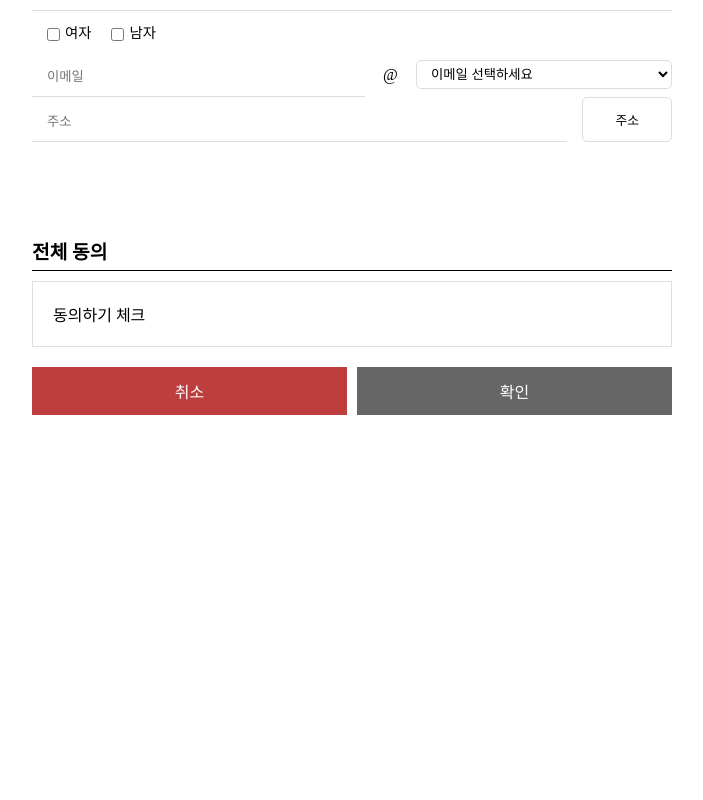
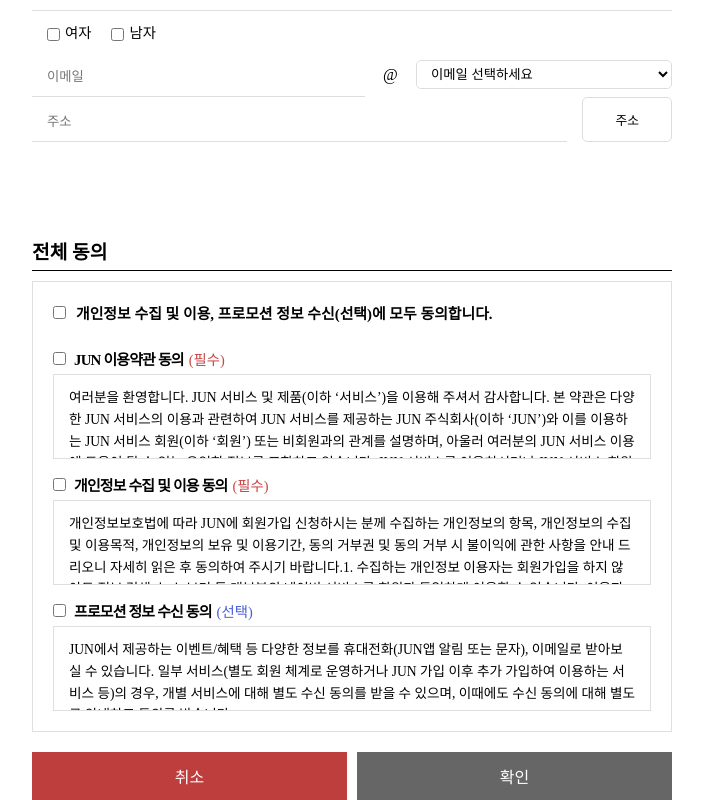
Before and after one commit to gemkim/JS_WEB, a React (Create React App) app: page /join-us in a window 1280 px wide. Shown: the part 466-1266 px from the top of the page, without its empty margins (288-991 px from the left). Before the commit the page ends 881 px from the top, so only its background shows below. Built offline with nearby package versions, Linux system fonts and the light colour scheme.

Commit message:
Feat : 약관동의 폼 컴포넌트 추가

```diff
--- /dev/null
+++ b/src/components/AgreeContents/AgreeContents.module.scss
@@ -0,0 +1,49 @@
+
+.termsCheckAll{
+  display: flex;
+  align-items: center;
+  label{
+    padding-left: 10px;
+    font-weight: bold;
+    font-size: .93rem;
+  }
+}
+ul.termsList{
+  margin-top: 20px;
+  .termsBox{
+    margin-top: 10px;
+    .inputCheck{
+      display: flex;
+      align-items: center;
+      padding: 5px 0;
+      .required{
+        display: flex;
+        p.termsSubject{
+          padding-left: 8px;
+          font-weight: bold;
+          letter-spacing: -.8px;
+          font-size: .93rem;
+        }
+        .extra{
+          margin-left: 5px;
+          display: block;
+          font-size: .9rem;
+          &.option{
+            color: #4a5bd8;
+          }
+          &.necessary{
+            color: #c94444;
+          }
+        }
+      }
+    }
+    .termsContent{
+      padding: 12px 15px;
+      height: 85px;
+      font-size: .85rem;
+      line-height: 1.6;
+      overflow-y: scroll;
+      border: 1px solid #dfdfdf;
+    }
+  }
+}
--- /dev/null
+++ b/src/components/AgreeContents/index.jsx
@@ -0,0 +1,35 @@
+import React from 'react'
+import styles from './AgreeContents.module.scss'
+
+const AgreeContents = ({agreeData}) => {
+  return (
+    <div className={styles.contents}>
+      <div className={styles.termsCheckAll}>
+        <input type="checkbox" name="checkAll" id="checkAll" />
+        <label for="checkAll">개인정보 수집 및 이용, 프로모션 정보 수신(선택)에 모두 동의합니다.</label>
+      </div>
+      <ul className={styles.termsList}>
+        {
+          agreeData.map( ({id, subject, contents, option, necessary}) => (
+            <li key={id} className={styles.termsBox}>
+              <div className={styles.inputCheck}>
+                <input type="checkbox" name="agreement" id={id} value={id} required />
+                <label for={id} className={styles.required}>
+                  <p className={styles.termsSubject}>{subject}</p>
+                  { option && <span className={ `${styles.option} ${styles.extra}` }>(선택)</span> }
+                  { necessary && <span className={ `${styles.necessary} ${styles.extra}` }>(필수)</span> }
+                </label>
+
+              </div>
+              <div className={styles.termsContent}>
+                {contents}
+              </div>
+            </li>
+          ))
+        }
+      </ul>
+    </div>
+  )
+};
+
+export default AgreeContents;
--- a/src/pages/JoinUs/index.jsx
+++ b/src/pages/JoinUs/index.jsx
@@ -7,9 +7,31 @@
 import PasswordCheckForm from 'components/InputForm/PasswordCheckForm';
 import EmailForm from 'components/InputForm/EmailForm';
 import AddressForm from 'components/InputForm/AddressForm';
+import AgreeContents from 'components/AgreeContents';
 
 const JoinUs = (props) => {
   const [isPopup, setIsPopup] = useState(false)
+
+  const agreeData = [
+    { id: "termsOfService",
+      subject: "JUN 이용약관 동의",
+      option: false,
+      necessary: true,
+      contents: "여러분을 환영합니다. JUN 서비스 및 제품(이하 ‘서비스’)을 이용해 주셔서 감사합니다. 본 약관은 다양한 JUN 서비스의 이용과 관련하여 JUN 서비스를 제공하는 JUN 주식회사(이하 ‘JUN’)와 이를 이용하는 JUN 서비스 회원(이하 ‘회원’) 또는 비회원과의 관계를 설명하며, 아울러 여러분의 JUN 서비스 이용에 도움이 될 수 있는 유익한 정보를 포함하고 있습니다. JUN 서비스를 이용하시거나 JUN 서비스 회원으로 가입하실 경우 여러분은 본 약관 및 관련 운영 정책을 확인하거나 동의하게 되므로, 잠시 시간을 내시어 주의 깊게 살펴봐 주시기 바랍니다."
+    },
+    { id: "privacyPolicy",
+      subject: "개인정보 수집 및 이용 동의",
+      option: false,
+      necessary: true,
+      contents: "개인정보보호법에 따라 JUN에 회원가입 신청하시는 분께 수집하는 개인정보의 항목, 개인정보의 수집 및 이용목적, 개인정보의 보유 및 이용기간, 동의 거부권 및 동의 거부 시 불이익에 관한 사항을 안내 드리오니 자세히 읽은 후 동의하여 주시기 바랍니다.1. 수집하는 개인정보 이용자는 회원가입을 하지 않아도 정보 검색, 뉴스 보기 등 대부분의 네이버 서비스를 회원과 동일하게 이용할 수 있습니다. 이용자가 메일, 캘린더, 카페, 블로그 등과 같이 개인화 혹은 회원제 서비스를 이용하기 위해 회원가입을 할 경우, 네이버는 서비스 이용을 위해 필요한 최소한의 개인정보를 수집합니다."
+    },
+    { id: "allowPromotions",
+      subject: "프로모션 정보 수신 동의",
+      option: true,
+      necessary: false,
+      contents: "JUN에서 제공하는 이벤트/혜택 등 다양한 정보를 휴대전화(JUN앱 알림 또는 문자), 이메일로 받아보실 수 있습니다. 일부 서비스(별도 회원 체계로 운영하거나 JUN 가입 이후 추가 가입하여 이용하는 서비스 등)의 경우, 개별 서비스에 대해 별도 수신 동의를 받을 수 있으며, 이때에도 수신 동의에 대해 별도로 안내하고 동의를 받습니다."
+    }
+  ]
 
   const onSubmitHandler = () => {
   }
@@ -43,7 +65,7 @@
             <div className={styles.agreeWrap}>
               <h3>전체 동의</h3>
               <div className={styles.agreeContent}>
-                동의하기 체크
+                <AgreeContents agreeData={agreeData} />
               </div>
             </div>
 
```
